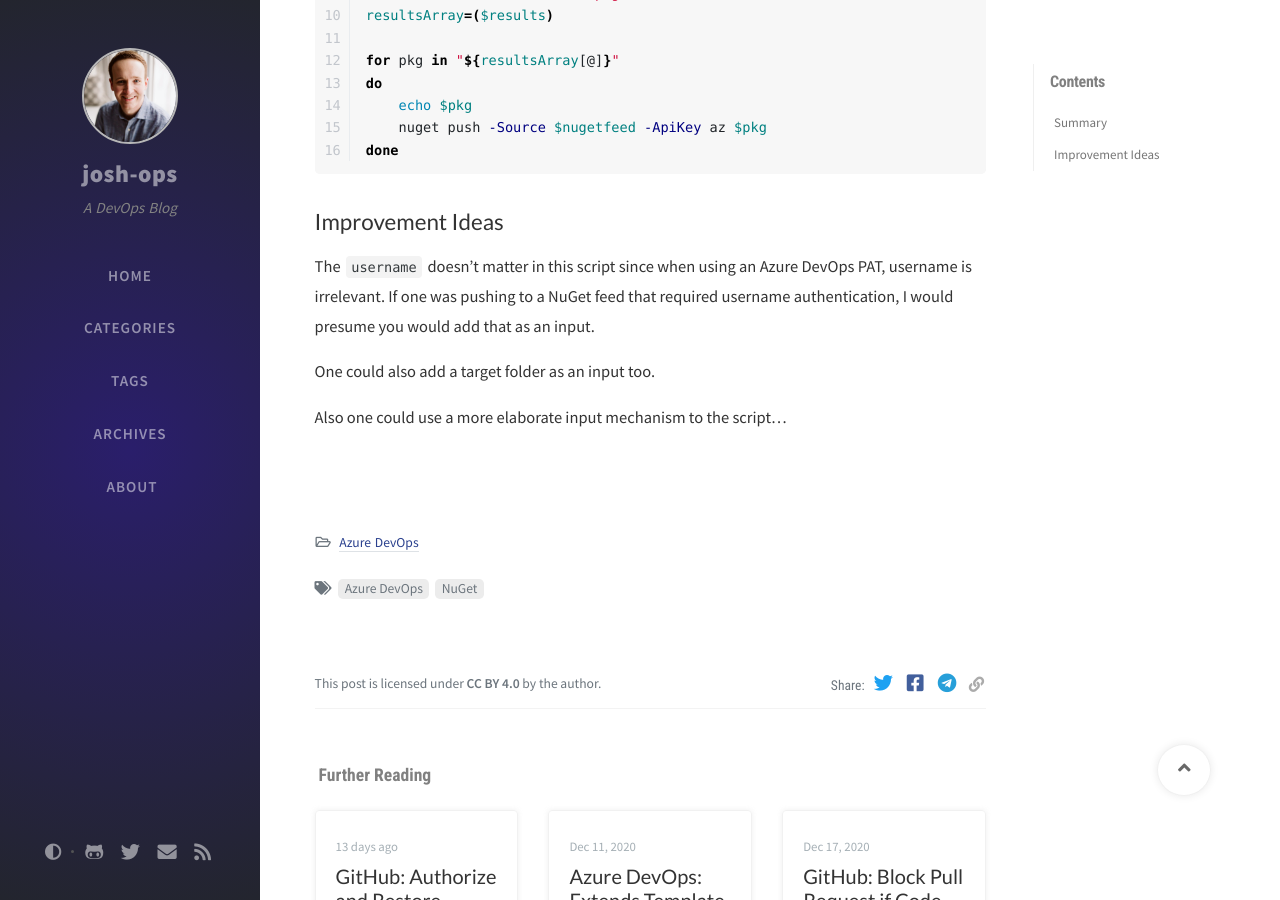
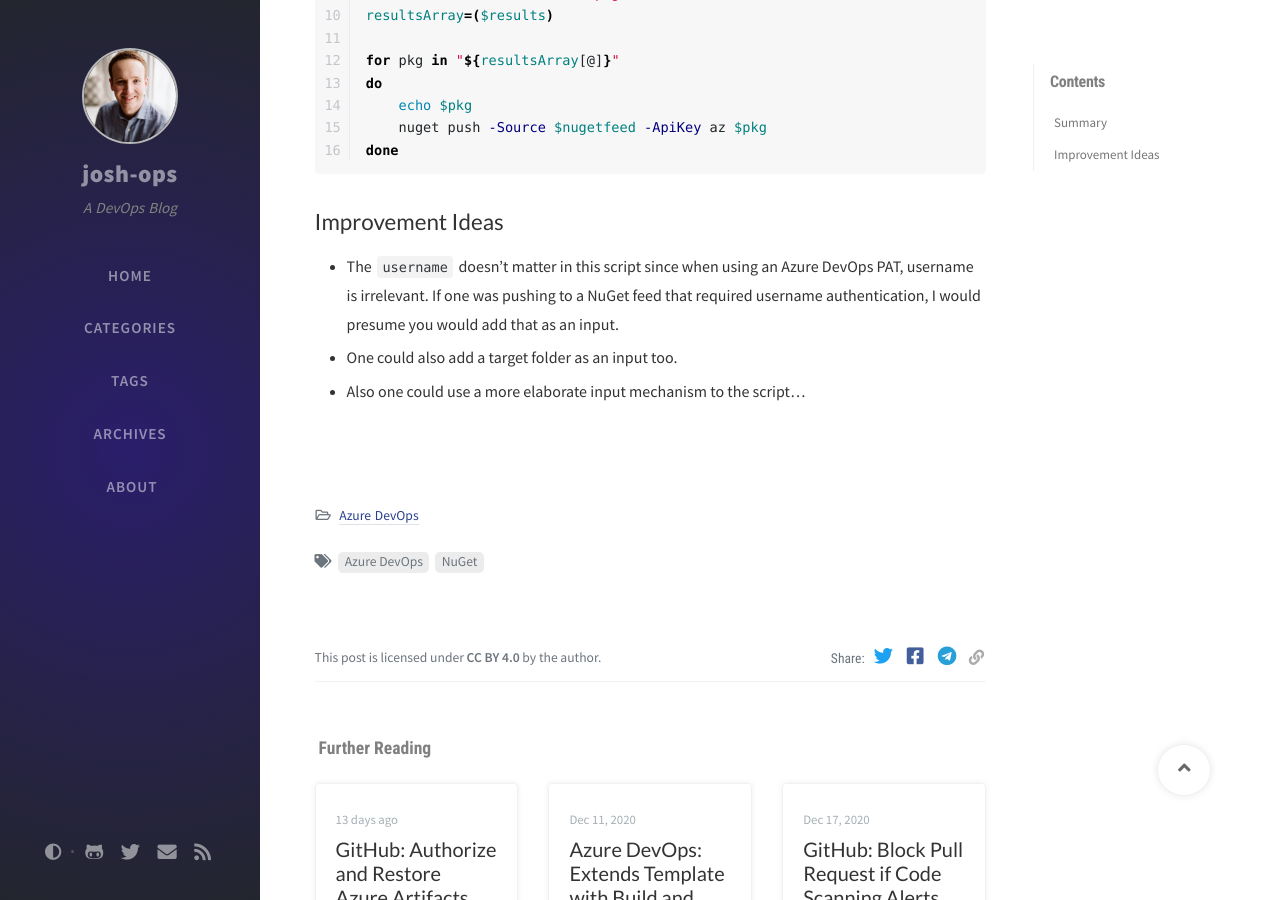
Before and after one commit to joshjohanning/joshjohanning.github.io, a Jekyll site: the page built from _posts/2020-12-20-nuget-pusher-script.md, in a window 1280 px wide and 900 px high, scrolled down 720 px. Built offline with Jekyll 4.4.1, drawn with Linux system fonts in a browser that asks for light colours; nearby versions of some CDN libraries; comment, search, counter and statistics services are not loaded.

```diff
--- a/_posts/2020-12-20-nuget-pusher-script.md
+++ b/_posts/2020-12-20-nuget-pusher-script.md
@@ -37,8 +37,6 @@ done
 
 ## Improvement Ideas
 
-The `username` doesn't matter in this script since when using an Azure DevOps PAT, username is irrelevant. If one was pushing to a NuGet feed that required username authentication, I would presume you would add that as an input.
-
-One could also add a target folder as an input too.
-
-Also one could use a more elaborate input mechanism to the script...
+* The `username` doesn't matter in this script since when using an Azure DevOps PAT, username is irrelevant. If one was pushing to a NuGet feed that required username authentication, I would presume you would add that as an input.
+* One could also add a target folder as an input too.
+* Also one could use a more elaborate input mechanism to the script...
```
